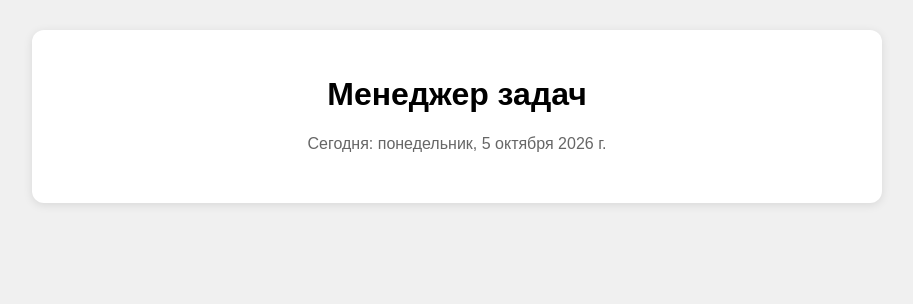
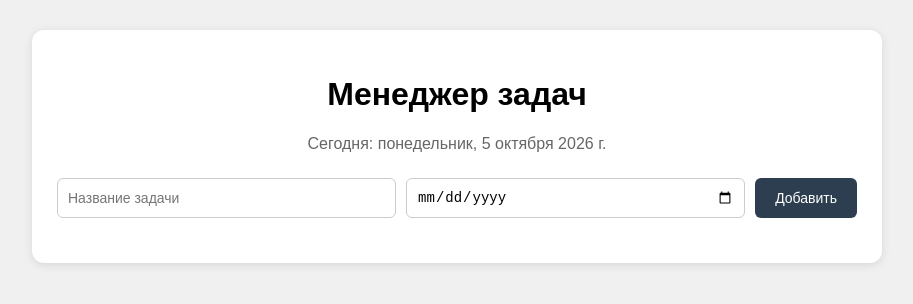
Before and after one commit to kudruaevmaximka-code/pr5, a React (Create React App) app: page / in a window 1280 px wide. Shown: the top 304 px of the page, without its empty margins (183-1096 px from the left). Built offline with nearby package versions, Linux system fonts and the light colour scheme.

Commit message:
Add task form

```diff
--- a/src/App.css
+++ b/src/App.css
@@ -23,3 +23,33 @@ h1 {
     color: #666;
     margin-bottom: 25px;
 }
+
+.form {
+  display: flex;
+  gap: 10px;
+  margin: 20px 0;
+  flex-wrap: wrap;
+}
+
+.form input {
+  padding: 10px;
+  border: 1px solid #ccc;
+  border-radius: 6px;
+  font-size: 14px;
+  flex: 1;
+  min-width: 140px;
+}
+
+.form button {
+  padding: 10px 20px;
+  background: #2c3e50;
+  color: white;
+  border: none;
+  border-radius: 6px;
+  cursor: pointer;
+  font-size: 14px;
+}
+
+.form button:hover {
+  background: #1a252f;
+}
--- a/src/App.js
+++ b/src/App.js
@@ -2,6 +2,10 @@ import { useState } from 'react';
 import './App.css';
 
 function App() {
+    const [tasks, setTasks] = useState([]);
+    const [title, setTitle] = useState('');
+    const [deadline, setDeadline] = useState('');
+
     const today = new Date().toLocaleDateString('ru-RU', {
         weekday: 'long',
         year: 'numeric',
@@ -9,10 +13,41 @@ function App() {
         day: 'numeric',
     });
 
+    const addTask = () => {
+        if (!title.trim() || !deadline) {
+            alert('Название и дедлайн');
+            return;
+        }
+        const newTask = {
+            id: Date.now(),
+            title: title.trim(),
+            deadline,
+            status: 'todo',
+        };
+        setTasks([...tasks, newTask]);
+        setTitle('');
+        setDeadline('');
+    };
+
     return (
         <div className="app">
-            <h1> Менеджер задач</h1>
+            <h1>Менеджер задач</h1>
             <p className="today">Сегодня: {today}</p>
+
+            <div className="form">
+                <input
+                    type="text"
+                    placeholder="Название задачи"
+                    value={title}
+                    onChange={(e) => setTitle(e.target.value)}
+                />
+                <input
+                    type="date"
+                    value={deadline}
+                    onChange={(e) => setDeadline(e.target.value)}
+                />
+                <button onClick={addTask}>Добавить</button>
+            </div>
         </div>
     );
 }
```
